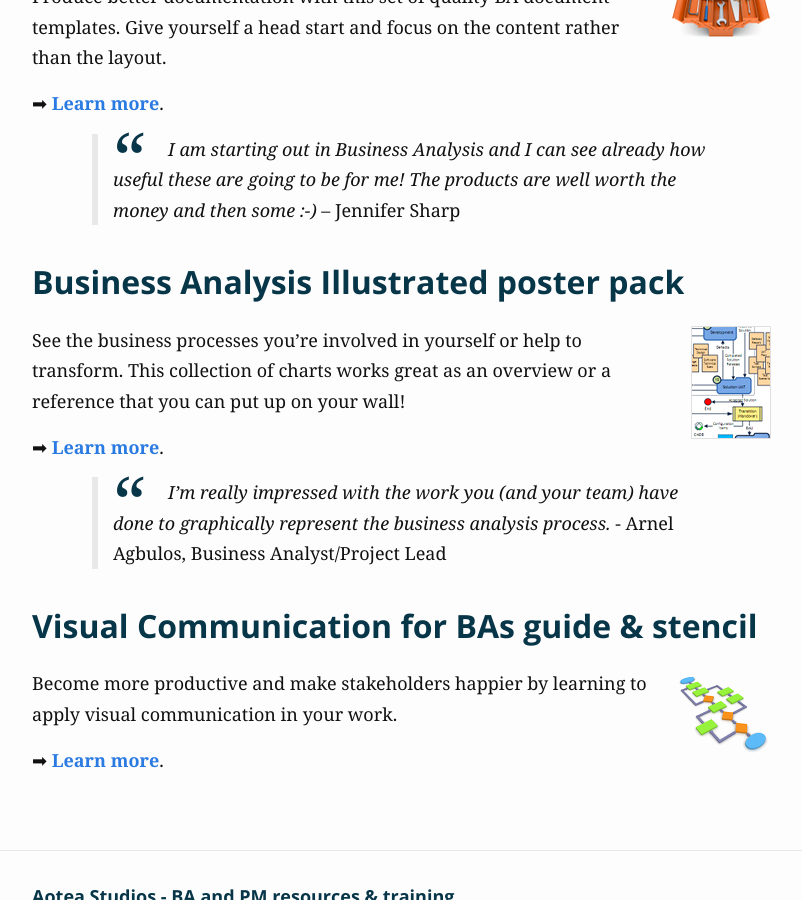
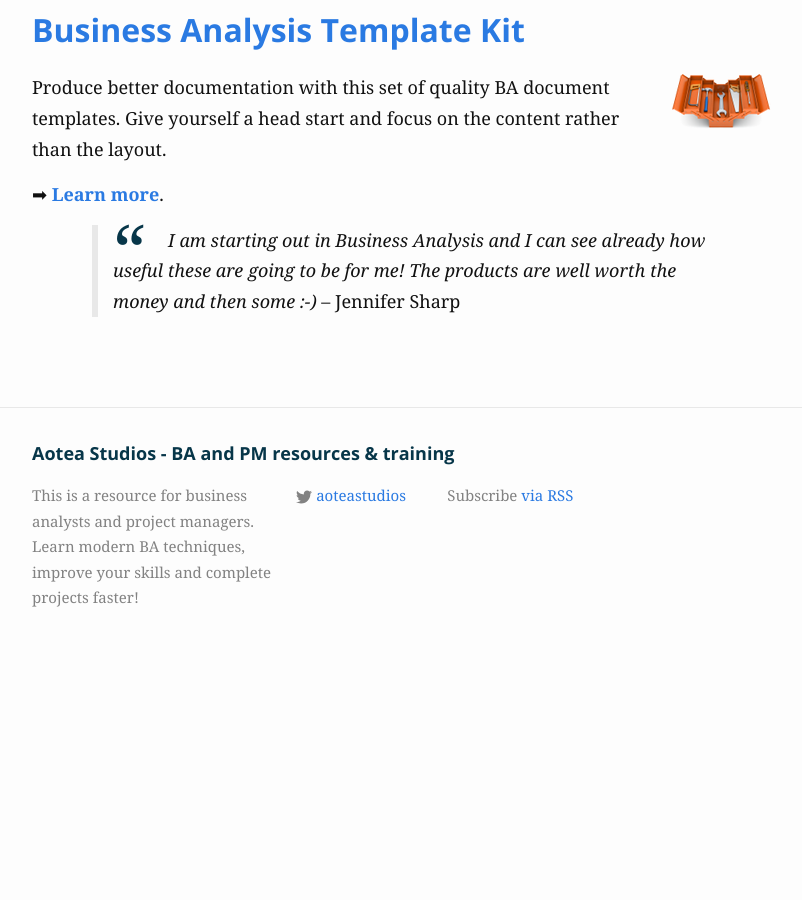
Before and after one commit to alexkorban/aoteastudios.com, a Jekyll site: the page built from 1-products.md, in a window 1280 px wide and 900 px high, scrolled down 974 px. Shown: the whole window, without its empty margins (238-1040 px from the left). Built offline with Jekyll 4.4.1, drawn with Linux system fonts in a browser that asks for light colours; nearby versions of some CDN libraries; some web fonts are replaced; after the commit the page ends 1645 px from its top, so only the background shows below that; some of the changed text lies outside the part shown.

Commit message:
Remove obsolete products, remove signup forms for mailing list (for now), tweak formatting

```diff
--- a/1-products.md
+++ b/1-products.md
@@ -17,7 +17,8 @@
 
 > *You have provided a lot of insight into a lot of queries I have. Thanks for all the great advice.* – Charles Verissimo, Senior Business Analyst
 
-# Business Analysis Kickstart guide
+<br/>
+<h1><a href = "/products/business-analysis/business-analysis-kickstart">Business Analysis Kickstart guide</a></h1>
 
 <img src = "/img/kickstart-image-small.png" style = "float:right; margin-left: 1em; border: 0" />
 
@@ -27,8 +28,8 @@
 
 > *It captures the essence of business analysis from a practical, real world viewpoint. It will be of tremendous value for both my team of Business Analysts at work and my Business Analysis students at the University of Winnipeg.* – Michael Antonio, Lecturer
 
-
-# Business Analysis Template Kit
+<br/>
+<h1><a href = "/products/business-analysis/business-analysis-template-kit">Business Analysis Template Kit</a></h1>
 
 <img src = "/img/template-kit-image-small.png" style = "float:right; margin-left: 1em; border: 0" />
 
@@ -38,7 +39,7 @@
 
 > *I am starting out in Business Analysis and I can see already how useful these are going to be for me! The products are well worth the money and then some :-)* – Jennifer Sharp
 
-# Business Analysis Illustrated poster pack
+<!--# Business Analysis Illustrated poster pack
 
 <img src = "/img/illustrated-image-small.png" style = "float:right; margin-left: 1em; border: 0" />
 
@@ -55,3 +56,4 @@
 Become more productive and make stakeholders happier by learning to apply visual communication in your work.
 
 ➡ <strong><a href = "/products/business-analysis/visual-communication-for-bas">Learn more</a></strong>.
+-->
--- a/index.html
+++ b/index.html
@@ -9,7 +9,7 @@
   }
   </style>
 
-<p>You've come to the right place if you are looking for practical tools and actionable articles on business analysis. I send new content to 2,000+ BAs on <a href="/newsletter/">my newsletter</a>. Have a look at some of my most popular charts and articles below.</p>
+<p>You've come to the right place if you are looking for practical tools and actionable articles on business analysis. Check out our <a href="/requirements-free-course/">free course</a> on getting requirements right and have a look at some of our most popular charts and articles below.</p>
 
   <h2>Popular business analysis charts</h2>
 
```
Also changed, not shown: other parts of 1-products.md (+3 -3 lines), 3-about.md (+8 -4 lines).
